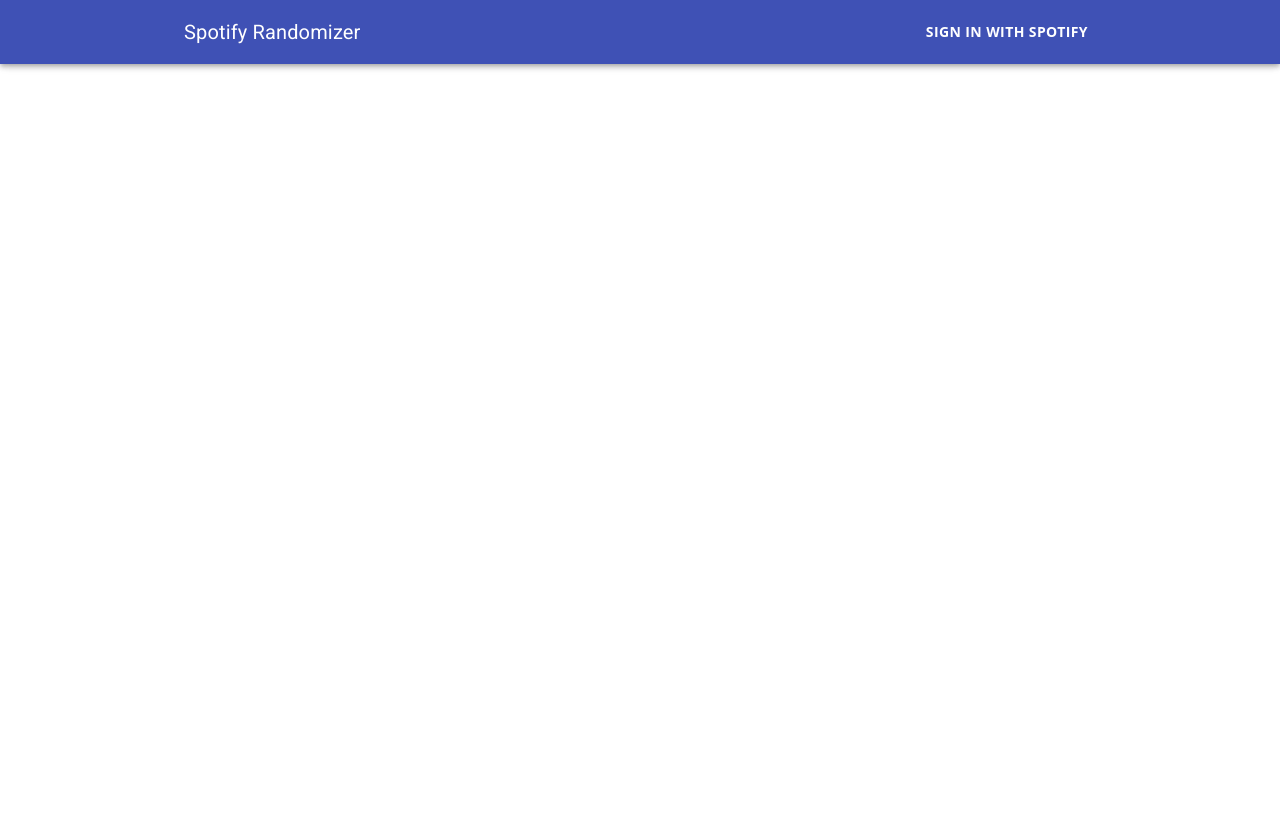
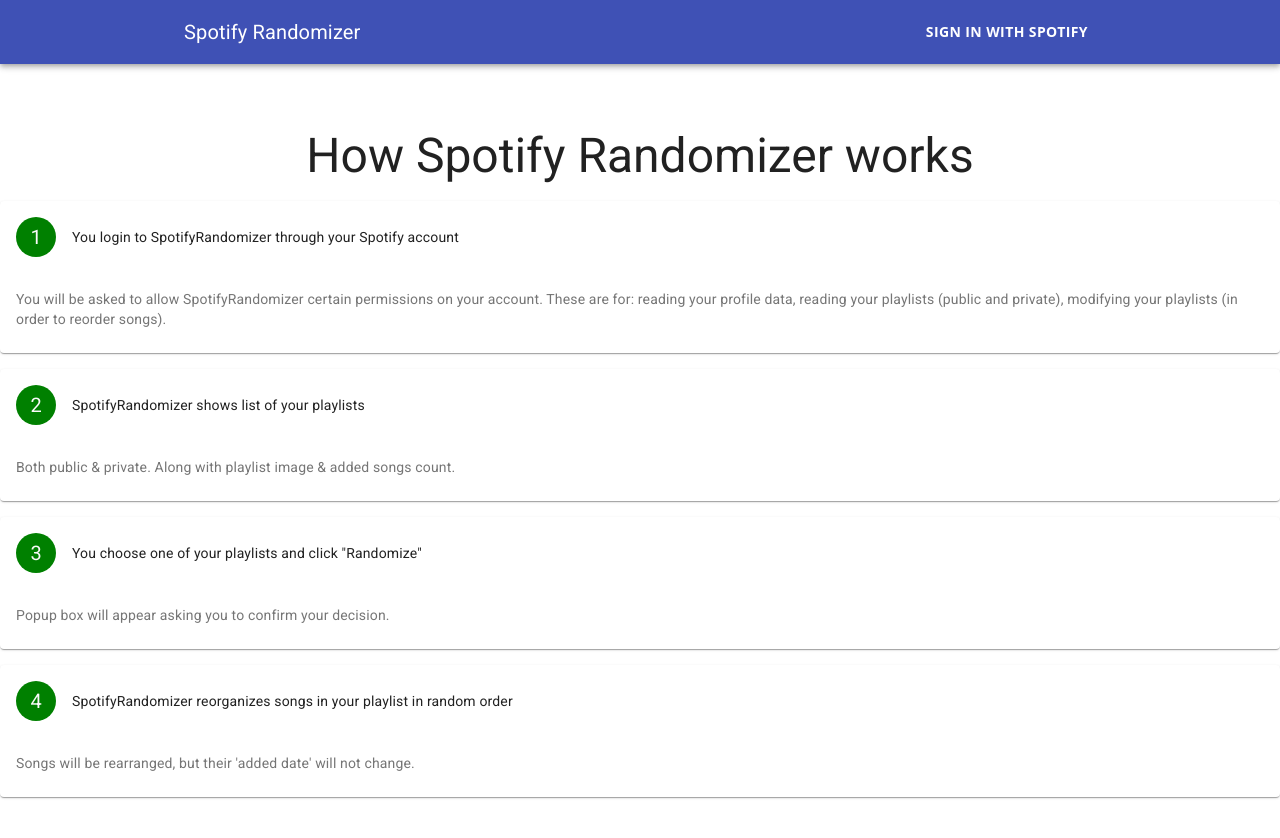
Before and after one commit to zysktomasz/spotify-randomizer-web, a React (Create React App) app: page / in a window 1280 px wide. Shown: the top 838 px of the page. Before the commit the page ends 800 px from the top, so only its background shows below. Built offline with nearby package versions, Linux system fonts and the light colour scheme.

Commit message:
Add Homepage component - with description of how SpotifyRandomizer works

```diff
--- a/src/App.tsx
+++ b/src/App.tsx
@@ -1,11 +1,13 @@
 import React from 'react';
 import './App.css';
 import Header from './component/header/Header';
+import Homepage from './component/homepage/Homepage';
 
 function App(): JSX.Element {
   return (
     <div className="App">
       <Header />
+      <Homepage />
     </div>
   );
 }
--- a/src/component/header/Header.tsx
+++ b/src/component/header/Header.tsx
@@ -30,7 +30,9 @@
 
   return (
     <header>
-      <AppBar className={classes.appbarHeader}>{displayDesktop()}</AppBar>
+      <AppBar position="static" className={classes.appbarHeader}>
+        {displayDesktop()}
+      </AppBar>
     </header>
   );
 }
--- /dev/null
+++ b/src/component/homepage/Homepage.tsx
@@ -0,0 +1,30 @@
+import React from 'react';
+import { Container, Typography } from '@material-ui/core';
+import { makeStyles } from '@material-ui/core/styles';
+import howToElementsData from './howToElements';
+import HowToElementCard, { HowToElement } from './HowToElementCard';
+
+const useStyles = makeStyles((theme) => ({
+  mainPanel: {
+    padding: theme.spacing(8, 0, 6),
+  },
+}));
+
+function Homepage(): JSX.Element {
+  const classes = useStyles();
+
+  const elements = howToElementsData.map((element: HowToElement) => {
+    return <HowToElementCard element={element} />;
+  });
+
+  return (
+    <Container maxWidth="lg" component="main" className={classes.mainPanel}>
+      <Typography component="h1" variant="h3" align="center" color="textPrimary" gutterBottom>
+        How Spotify Randomizer works
+      </Typography>
+      {elements}
+    </Container>
+  );
+}
+
+export default Homepage;
--- /dev/null
+++ b/src/component/homepage/HowToElementCard.tsx
@@ -0,0 +1,46 @@
+import React from 'react';
+import { Avatar, Card, CardContent, CardHeader, Typography } from '@material-ui/core';
+import { makeStyles } from '@material-ui/core/styles';
+
+export interface HowToElement {
+  id: number;
+  heading: string;
+  content?: string;
+}
+
+const useStyles = makeStyles((theme) => ({
+  cardRoot: {
+    textAlign: 'left',
+    marginBottom: theme.spacing(2),
+  },
+  avatar: {
+    backgroundColor: 'green',
+  },
+}));
+
+function HowToElementCard(props: { element: HowToElement }): JSX.Element {
+  const {
+    element: { id, heading, content },
+  } = props;
+  const classes = useStyles();
+
+  return (
+    <Card key={id} className={classes.cardRoot}>
+      <CardHeader
+        avatar={
+          <Avatar aria-label="recipe" className={classes.avatar}>
+            {id}
+          </Avatar>
+        }
+        title={heading}
+      />
+      <CardContent>
+        <Typography variant="body2" color="textSecondary" component="p">
+          {content}
+        </Typography>
+      </CardContent>
+    </Card>
+  );
+}
+
+export default HowToElementCard;
--- /dev/null
+++ b/src/component/homepage/howToElements.ts
@@ -0,0 +1,29 @@
+import { HowToElement } from './HowToElementCard';
+
+const howToElementsData: HowToElement[] = [
+  {
+    id: 1,
+    heading: 'You login to SpotifyRandomizer through your Spotify account',
+    content:
+      'You will be asked to allow SpotifyRandomizer certain permissions on your account. \n' +
+      'These are for: reading your profile data, reading your playlists (public and private), modifying your playlists (in order to\n' +
+      'reorder songs).\n',
+  },
+  {
+    id: 2,
+    heading: 'SpotifyRandomizer shows list of your playlists',
+    content: 'Both public & private. Along with playlist image & added songs count.',
+  },
+  {
+    id: 3,
+    heading: 'You choose one of your playlists and click "Randomize"',
+    content: 'Popup box will appear asking you to confirm your decision.',
+  },
+  {
+    id: 4,
+    heading: 'SpotifyRandomizer reorganizes songs in your playlist in random order',
+    content: "Songs will be rearranged, but their 'added date' will not change.",
+  },
+];
+
+export default howToElementsData;
```
Also changed, not shown: .eslintrc.js.
